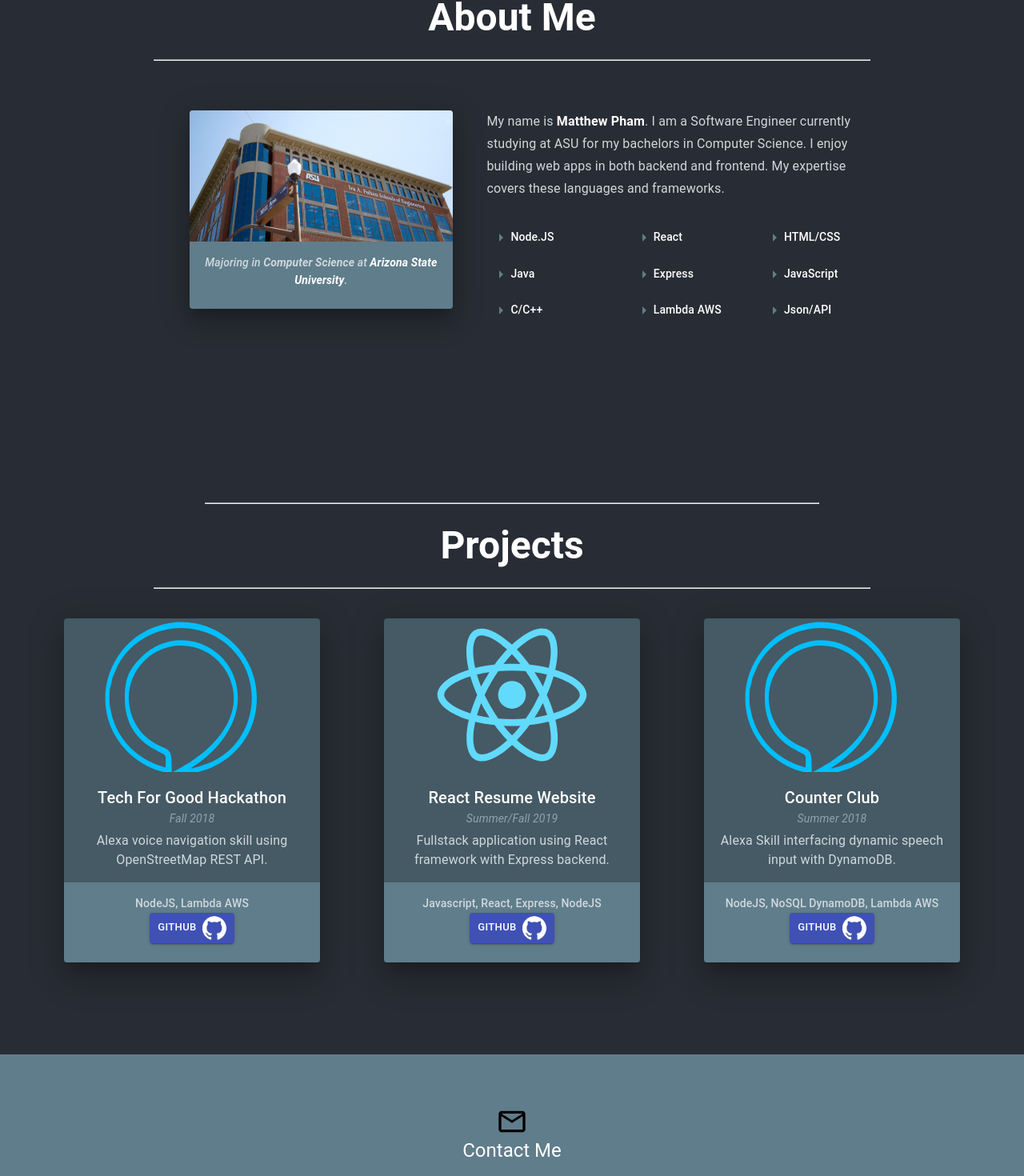
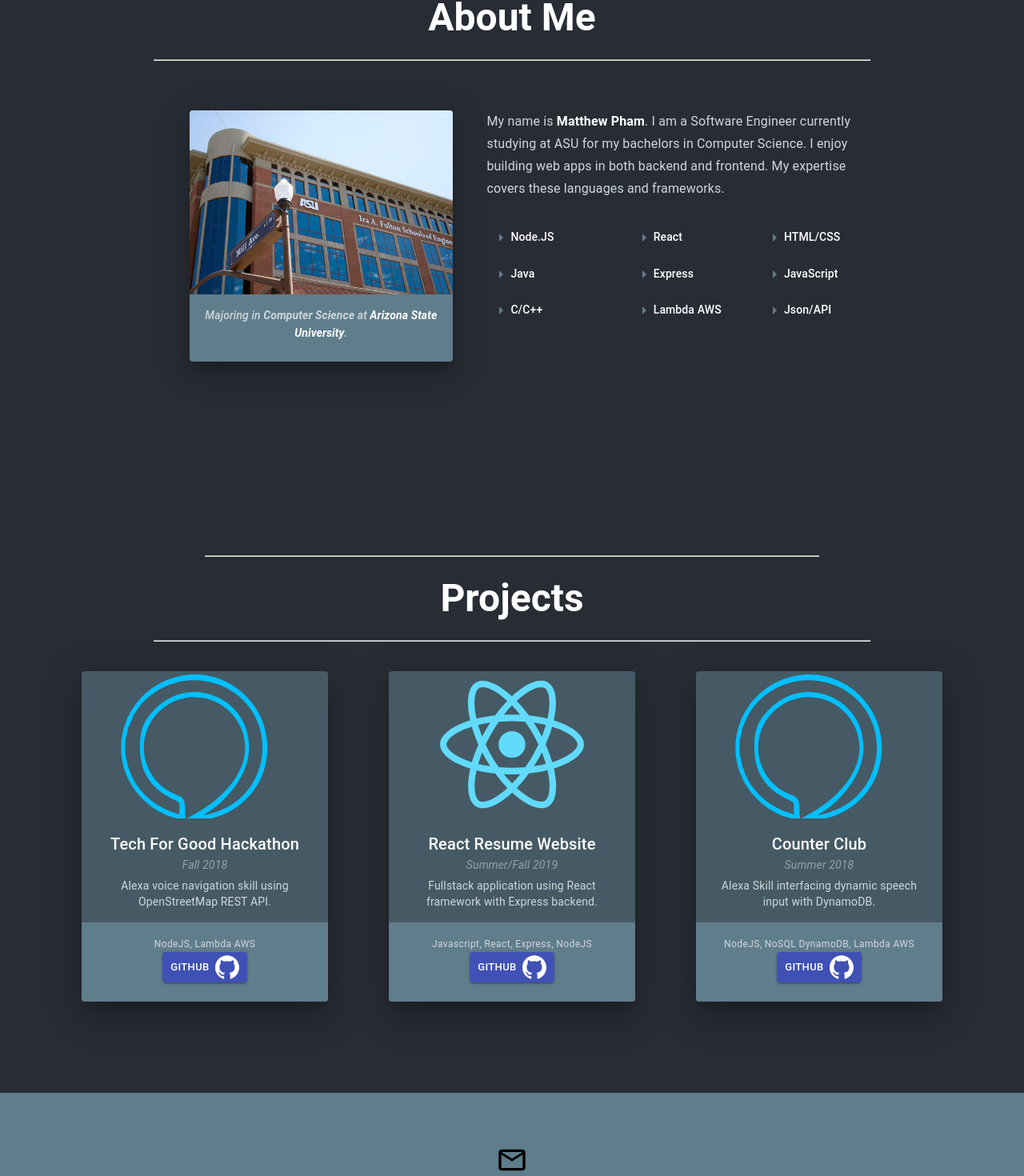
Before and after one commit to MatthewThePham/React-Resume, a React (Create React App) app in the folder client/: page / in a window 1280 px wide. Shown: the part 920-2390 px from the top of the page at 80% size. Built offline with nearby package versions, Linux system fonts and the light colour scheme; no server answers.

Commit message:
Minor spacing and text updates

```diff
--- a/client/src/App.js
+++ b/client/src/App.js
@@ -94,19 +94,19 @@ class App extends Component{
                 aria-label="simple tabs example"
                 centered
               >
-                <Grow in={true} timeout={1500+1500}>
+                <Grow in={true} timeout={3000}>
                   <Tab label="Home" style={{ minWidth: 100}}/>
                 </Grow>
 
-                <Grow in={true} timeout={2000+1500}>
+                <Grow in={true} timeout={3500}>
                   <Tab label="About" style={{minWidth: 100}}/>
                 </Grow>
 
-                <Grow in={true} timeout={3000+1500}>
+                <Grow in={true} timeout={4000}>
                   <Tab label="Works" style={{minWidth: 100}}/>
                 </Grow>
 
-                <Grow in={true} timeout={3500+1500}>
+                <Grow in={true} timeout={4500}>
                   <Tab label="Contact" style={{minWidth: 100}}/>
                 </Grow>
 
--- a/client/src/components/AboutPage.js
+++ b/client/src/components/AboutPage.js
@@ -33,7 +33,7 @@ class AboutPage extends Component{
                         <Card elevation={20} style={{ backgroundColor: '#607d8b'}}>
                             <CardMedia
                                 style = {{
-                                    paddingTop:"50%",
+                                    paddingTop:"70%",
                                     width:"100%"
                                 }}
 
--- a/client/src/components/ProjectsPage.js
+++ b/client/src/components/ProjectsPage.js
@@ -17,8 +17,8 @@ class ProjectsPage extends Component{
                     <hr width="70%"></hr>
                 </Typography>
 
-                <Grid container justify = 'space-evenly' alignItems="stretch" style={{ paddingTop:"1%"}}>
-                    <Grid item xs={7} md={3} style={{paddingBottom:"4%"}}>
+                <Grid container justify = 'space-evenly' alignItems="stretch" style={{ paddingTop:"1%" ,paddingLeft:"2%", paddingRight:"2%",}}>
+                    <Grid item xs={5} md={3} style={{paddingBottom:"4%" }}>
                         <CardProj
                             imagePath="alexaLogo.png"
 
@@ -30,7 +30,7 @@ class ProjectsPage extends Component{
                         />
                     </Grid>
 
-                    <Grid item xs={7} md={3}style={{paddingBottom:"4%"}} >
+                    <Grid item xs={5} md={3}style={{paddingBottom:"4%"}} >
                         <CardProj
                             imagePath="reactLogo.svg"
 
@@ -42,7 +42,7 @@ class ProjectsPage extends Component{
                         />
                     </Grid>
 
-                    <Grid item xs={7} md={3}>
+                    <Grid item xs={5} md={3}>
                         <CardProj
                             imagePath="alexaLogo.png"
 
--- a/client/src/components/cardDescrip.js
+++ b/client/src/components/cardDescrip.js
@@ -21,7 +21,7 @@ export default function cardDescrip(props) {
     }
 
     return(
-        <Fade timeout="2000">
+        <Fade timeout={2000}>
         <Card elevation={24} style={{ backgroundColor: '#455a64'}}>
             <CardMedia
                 style = {{
@@ -42,15 +42,15 @@ export default function cardDescrip(props) {
                 <Typography variant="body2" style={{color: '#90a4ae', paddingBottom:"2%"}}>
                  <i>{props.date}</i>
                 </Typography>
-                <Typography variant="body1" component="p">
+                <Typography variant="body2" component="p">
                     {props.decription}
                     <br />
                 </Typography>
             </CardContent>
 
-            <CardContent style={{ backgroundColor: '#607d8b' }}>
-                 <Typography variant="subtitle2" style={{color: '#cfd8dc'}}>
-                    {props.technologyUsed}
+            <CardContent style={{ backgroundColor: '#607d8b'}}>
+                 <Typography variant="caption" style={{color: '#cfd8dc', whiteSpace: "pre-line"}}>
+                    {props.technologyUsed+"\n"}
                 </Typography>
 
                 <GithubButton link={props.link}/>
--- a/client/src/components/homePage.js
+++ b/client/src/components/homePage.js
@@ -18,11 +18,11 @@ class Homepage extends Component{
     render() {
         return (
           <header className="App-header">
-            <Grid container justify = 'space-evenly' style={{paddingTop:"10%",paddingBottom:"7%", paddingLeft:"24%",paddingRight:"10%", textAlign:"left"}}>
+            <Grid container justify = 'center' style={{paddingTop:"10%",paddingBottom:"7%", paddingLeft:"24%",paddingRight:"11%", textAlign:"left"}}>
                 <Grid item md>
 
                   <Fade in={true} timeout={2000}>
-                    <Typography variant="h1" style={{fontWeight:"bold" ,flexShrink: 1 }}>
+                    <Typography variant="h1" style={{fontWeight:"bold" }}>
                       Matthew
                       <br/>
                       Pham
```
